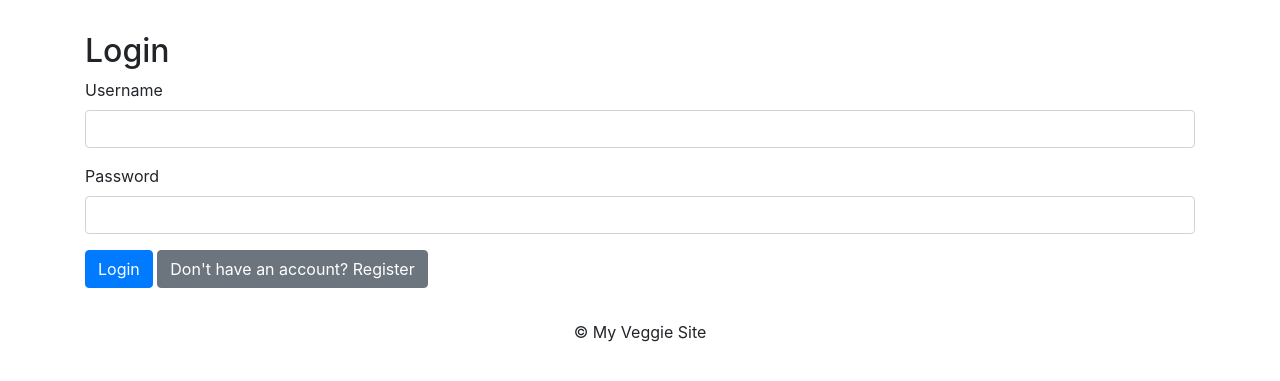
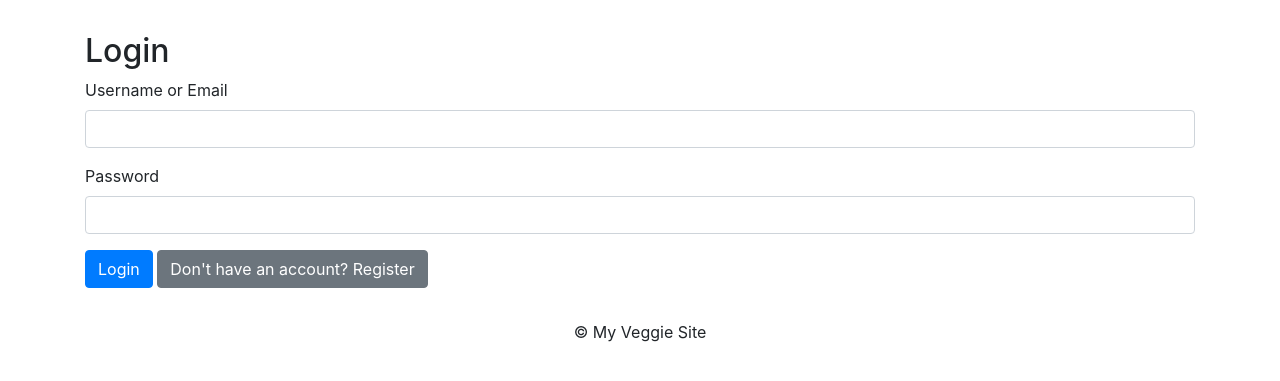
Before and after one commit to sayedabdulkarim/django_rfrshr, a Django app: page /login/ in a window 1280 px wide. Shown: the part 80-461 px from the top of the page. Run offline with Django 5.2, Linux system fonts and the light colour scheme; some libraries are stand-ins or nearby versions.

Commit message:
Enhance login functionality: allow login with username or email, add validation for required fields, and implement success/error messages

```diff
--- a/tutOne/core/vege/templates/login.html
+++ b/tutOne/core/vege/templates/login.html
@@ -9,7 +9,7 @@
     <form method="post">
         {% csrf_token %}
         <div class="mb-3">
-            <label for="username" class="form-label">Username</label>
+            <label for="username" class="form-label">Username or Email</label>
             <input type="text" class="form-control" name="username" id="username" required>
         </div>
         <div class="mb-3">
--- a/tutOne/core/vege/views.py
+++ b/tutOne/core/vege/views.py
@@ -2,6 +2,7 @@ from django.shortcuts import redirect, render, get_object_or_404
 from django.utils import timezone
 from django.contrib.auth.models import User
 from django.contrib import messages
+from django.contrib.auth import authenticate, login
 
 from .models import Receipe
 
@@ -62,7 +63,33 @@ def update_receipe(request, id):
 
 def login_page(request):
     """Render the login page"""
+    if request.method == "POST":
+        username_or_email = request.POST.get('username')
+        password = request.POST.get('password')
+
+        print(username_or_email, password, 'login data')
+
+        # Validate required fields
+        if not username_or_email or not password:
+            messages.error(request, 'Username/Email and password are required.')
+            return render(request, 'login.html')
+
+        # Try to find user by username or email
+        user = None
+        if User.objects.filter(username=username_or_email).exists():
+            user = authenticate(request, username=username_or_email, password=password)
+        elif User.objects.filter(email=username_or_email).exists():
+            user_obj = User.objects.get(email=username_or_email)
+            user = authenticate(request, username=user_obj.username, password=password)
+
+        if user is not None:
+            login(request, user)
+            messages.success(request, 'Login successful!')
+            return redirect('/receipes/')
+        else:
+            messages.error(request, 'Invalid username/email or password.')
     return render(request, 'login.html')
+
 
 def register_page(request):
     if request.method == "POST":
```
